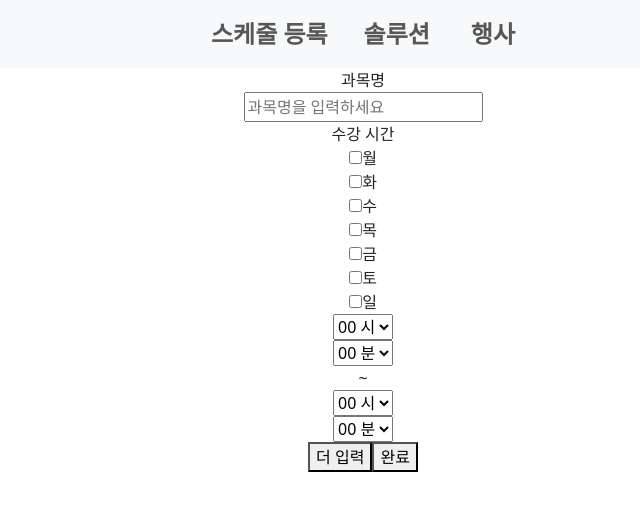
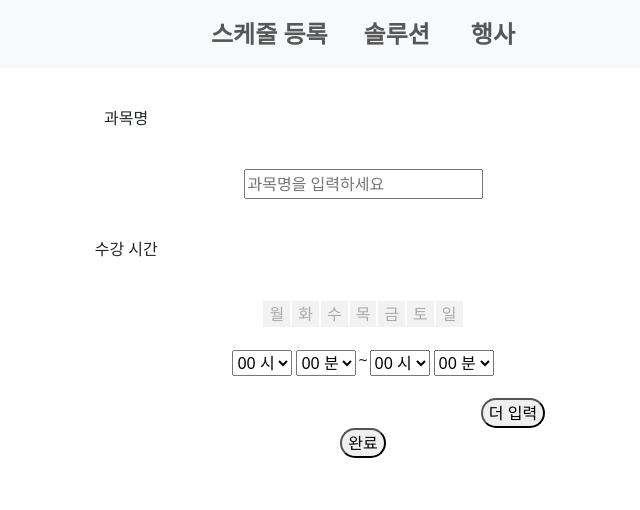
Before and after one commit to 2023-AHEUNGTHON/Team_1_FE, a React (Create React App) app: page /add in a window 1280 px wide. Shown: the top 510 px of the page, without its empty margins (277-917 px from the left). Built offline with nearby package versions, Linux system fonts and the light colour scheme.

Commit message:
1차 스케줄 추가 css

```diff
--- /dev/null
+++ b/src/components/dataselect.css
@@ -0,0 +1,5 @@
+.week {
+    display: flex;
+    flex-direction: row;
+    justify-content: center;
+}
--- a/src/components/dataselect.js
+++ b/src/components/dataselect.js
@@ -1,104 +1,54 @@
-import App from "../App";
 import React, { useState } from "react";
+import "./dataselect.css";
+function DayButton({ day, onClick, isSelected }) {
+    return (
+        <button
+            onClick={onClick}
+            style={{
+                backgroundColor: isSelected ? "#B43420" : "#F2F2F2",
+                color: isSelected ? "#FFFFFF" : "#AAAAAA",
+                border: "0",
+                margin: "1px",
+            }}
+        >
+            {day}
+        </button>
+    );
+}
 
-function Dataselect() {
+function DayButtons() {
     const [selectedDays, setSelectedDays] = useState([]);
 
-    const handleCheckboxChange = (day) => {
-        setSelectedDays([day]);
+    const handleButtonClick = (day) => {
+        if (selectedDays.includes(day)) {
+            // 이미 선택된 요일을 클릭하면 선택 해제
+            setSelectedDays(
+                selectedDays.filter((selectedDay) => selectedDay !== day)
+            );
+        } else {
+            // 새로운 요일을 선택하면 기존 선택 해제하고 현재 요일만 선택
+            setSelectedDays([day]);
+        }
     };
+
+    const daysOfWeek = ["월", "화", "수", "목", "금", "토", "일"];
 
     return (
         <div>
-            <div>수강 시간</div>
-            <div>
-                <div>
-                    <input
-                        type="checkbox"
-                        id="monday"
-                        value="월요일"
-                        onChange={() => handleCheckboxChange("월요일")}
-                        checked={selectedDays.includes("월요일")}
-                    />
-                    <span onClick={() => handleCheckboxChange("월요일")}>
-                        월
-                    </span>
-                </div>
-                <div>
-                    <input
-                        type="checkbox"
-                        id="tuesday"
-                        value="화요일"
-                        onChange={() => handleCheckboxChange("화요일")}
-                        checked={selectedDays.includes("화요일")}
-                    />
-                    <span onClick={() => handleCheckboxChange("화요일")}>
-                        화
-                    </span>
-                </div>
-                <div>
-                    <input
-                        type="checkbox"
-                        id="wednesday"
-                        value="수요일"
-                        onChange={() => handleCheckboxChange("수요일")}
-                        checked={selectedDays.includes("수요일")}
-                    />
-                    <span onClick={() => handleCheckboxChange("수요일")}>
-                        수
-                    </span>
-                </div>
-                <div>
-                    <input
-                        type="checkbox"
-                        id="wednesday"
-                        value="목요일"
-                        onChange={() => handleCheckboxChange("목요일")}
-                        checked={selectedDays.includes("목요일")}
-                    />
-                    <span onClick={() => handleCheckboxChange("수요일")}>
-                        목
-                    </span>
-                </div>
-                <div>
-                    <input
-                        type="checkbox"
-                        id="wednesday"
-                        value="금요일"
-                        onChange={() => handleCheckboxChange("금요일")}
-                        checked={selectedDays.includes("금요일")}
-                    />
-                    <span onClick={() => handleCheckboxChange("금요일")}>
-                        금
-                    </span>
-                </div>
-                <div>
-                    <input
-                        type="checkbox"
-                        id="wednesday"
-                        value="토요일"
-                        onChange={() => handleCheckboxChange("토요일")}
-                        checked={selectedDays.includes("토요일")}
-                    />
-                    <span onClick={() => handleCheckboxChange("토요일")}>
-                        토
-                    </span>
-                </div>
-                <div>
-                    <input
-                        type="checkbox"
-                        id="wednesday"
-                        value="일요일"
-                        onChange={() => handleCheckboxChange("일요일")}
-                        checked={selectedDays.includes("일요일")}
-                    />
-                    <span onClick={() => handleCheckboxChange("일요일")}>
-                        일
-                    </span>
-                </div>
+            <div className="name">수강 시간</div>
+            <div className="week">
+                {daysOfWeek.map((day, index) => (
+                    <div key={index}>
+                        <DayButton
+                            day={day}
+                            onClick={() => handleButtonClick(day)}
+                            isSelected={selectedDays.includes(day)}
+                        />
+                    </div>
+                ))}
             </div>
         </div>
     );
 }
 
-export default Dataselect;
+export default DayButtons;
--- a/src/components/finshedbtn.js
+++ b/src/components/finshedbtn.js
@@ -1,7 +1,7 @@
 import App from "../App";
-
+import "../components/timeselect.css";
 function Finshedbtn() {
-    return <button>완료</button>;
+    return <button className="finshed_btn">완료</button>;
 }
 
 export default Finshedbtn;
--- /dev/null
+++ b/src/components/timeselect.css
@@ -0,0 +1,40 @@
+/*timeselect.js */
+.hour_min {
+    display: flex;
+    flex-direction: row;
+}
+.hour_min_box {
+    margin: 2px;
+}
+/*add_schedule.js*/
+.time {
+    display: flex;
+    justify-content: center;
+    margin: 10px;
+}
+.time_place {
+    display: flex;
+    justify-content: center;
+    margin: 10px;
+}
+.newlist {
+    display: flex;
+    flex-direction: column;
+}
+.btn_finshed {
+    margin-left: 300px;
+}
+.finshed {
+    display: flex;
+    justify-content: center;
+}
+
+.name {
+    margin: 3%;
+    display: flex;
+    justify-content: center;
+    margin-right: 40%;
+}
+.finshed_btn {
+    border-radius: 20px;
+}
--- a/src/components/timeselect.js
+++ b/src/components/timeselect.js
@@ -1,5 +1,6 @@
 import App from "../App";
 import React, { useState } from "react";
+import "./timeselect.css";
 
 const TimePicker = () => {
     const [selectedTime, setSelectedTime] = useState(null);
@@ -14,8 +15,8 @@ const TimePicker = () => {
     };
 
     return (
-        <div>
-            <div>
+        <div className="hour_min">
+            <div className="hour_min_box">
                 <select value={selectedTime} onChange={handleTimeChange}>
                     {Array.from({ length: 28 }, (_, hourIndex) => {
                         const hour = hourIndex.toString().padStart(2, "0");
@@ -28,7 +29,7 @@ const TimePicker = () => {
                     })}
                 </select>
             </div>
-            <div>
+            <div className="hour_min_box">
                 <select value={selectedMinute} onChange={handleMinuteChange}>
                     {Array.from({ length: 65 }, (_, index) => {
                         const formattedMinute = index
--- a/src/pages/add_schedule.js
+++ b/src/pages/add_schedule.js
@@ -3,6 +3,7 @@ import TimePicker from "../components/timeselect";
 import Dataselect from "../components/dataselect";
 import Finshedbtn from "../components/finshedbtn";
 import { useState } from "react";
+import "../components/timeselect.css";
 
 function Name() {
     const [toDo, setTodo] = useState("");
@@ -24,7 +25,7 @@ function Name() {
     };
     return (
         <div>
-            <div>과목명</div>
+            <div className="name">과목명</div>
             <div>
                 <form onSubmit={onSubmit}>
                     <input
@@ -45,22 +46,38 @@ function Add_schedule() {
     const addNewComponents = () => {
         setAdditionalComponents([
             ...additionalComponents,
-            <div key={additionalComponents.length}>
+            <div key={additionalComponents.length} className="hellonew">
                 <Dataselect />
-                <TimePicker />~<TimePicker />
+                <div className="time_place">
+                    <TimePicker />~<TimePicker />
+                </div>
             </div>,
         ]);
     };
 
     return (
-        <>
+        <main>
             <Name />
-            <Dataselect />
-            <TimePicker />~<TimePicker />
-            {additionalComponents}
-            <button onClick={addNewComponents}>더 입력</button>
+            <div className="info">
+                <div className="day">
+                    <Dataselect />
+                </div>
+                <div className="time_place">
+                    <div className="time">
+                        <TimePicker />~<TimePicker />
+                    </div>
+                </div>
+            </div>
+            <div className="time_place_new">{additionalComponents}</div>
+            <div className="finshed">
+                <div className="btn_finshed">
+                    <button onClick={addNewComponents} className="finshed_btn ">
+                        더 입력
+                    </button>
+                </div>
+            </div>
             <Finshedbtn />
-        </>
+        </main>
     );
 }
 
```
